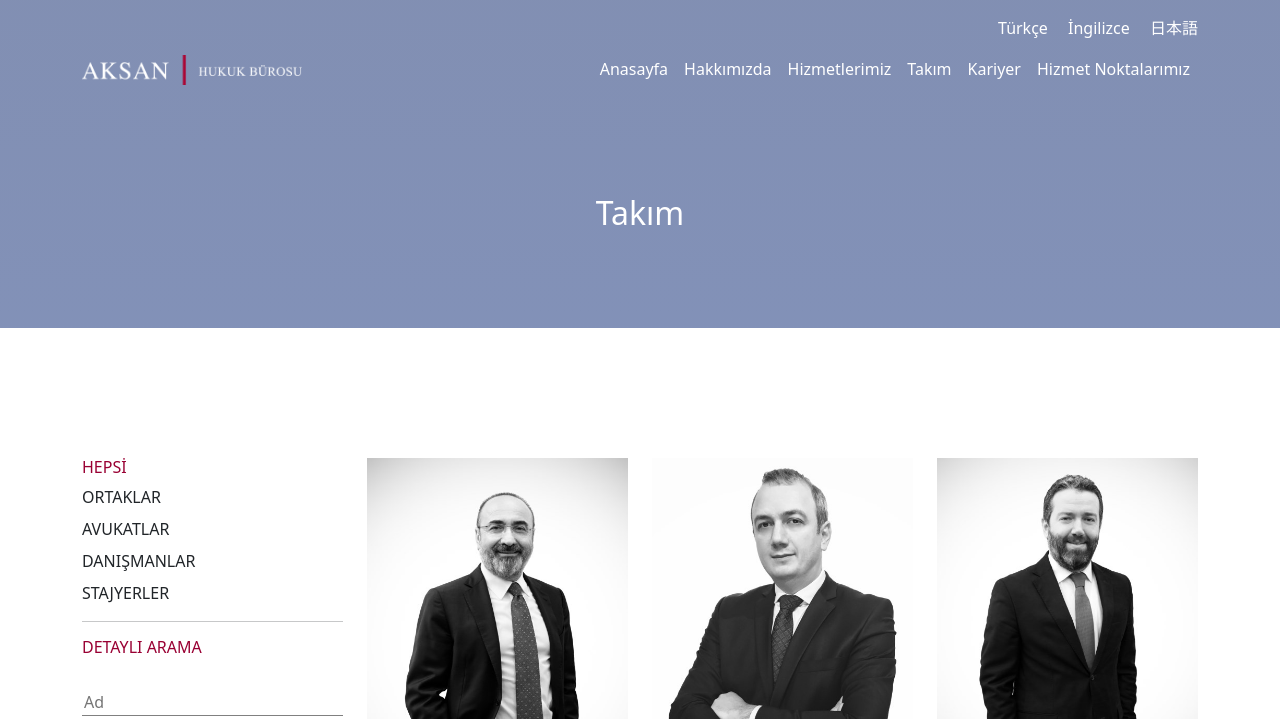
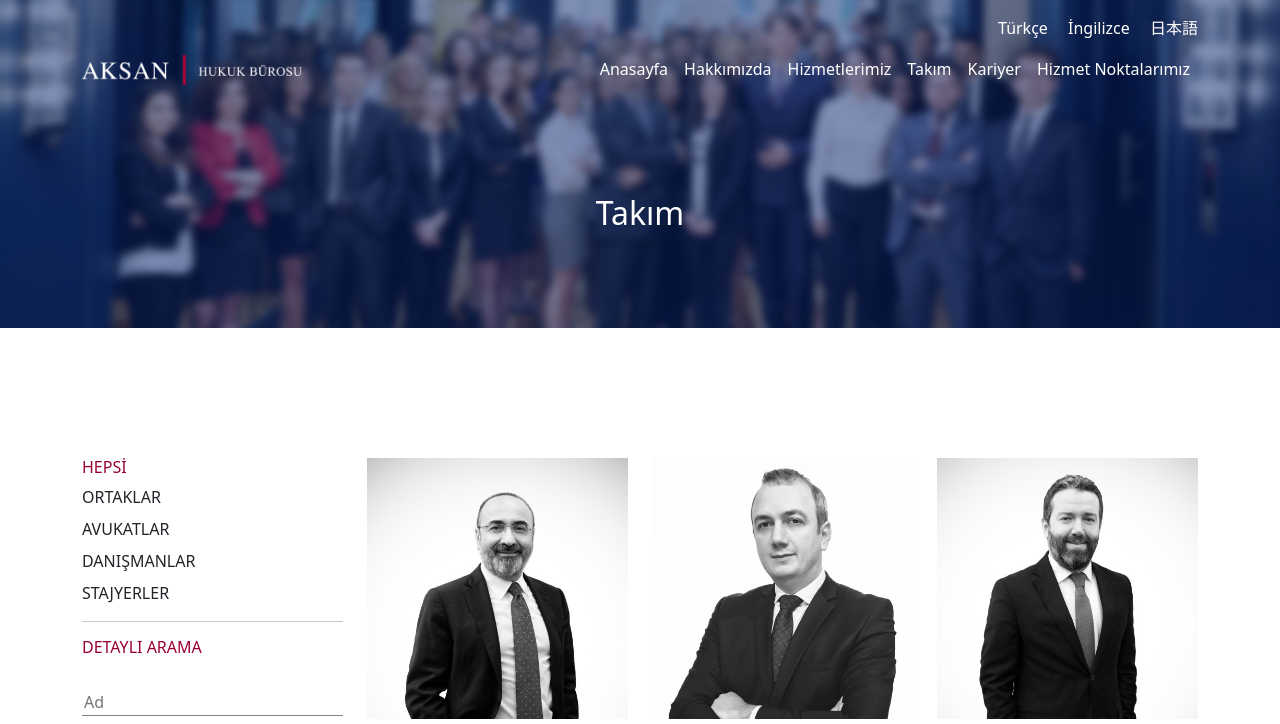
Before and after one commit to Alimert14/Aksan-Hukuk-Burosu, a plain HTML site: page takim.html in a window 1280 px wide. Shown: the top 724 px of the page. Drawn offline with nearby package versions, Linux system fonts and the light colour scheme.

Commit message:
Update style.css

```diff
--- a/style.css
+++ b/style.css
@@ -72,7 +72,7 @@ footer {
 
 .heroImg {
     width: 100%;
-    background: linear-gradient(rgba(5, 32, 103, 0.5),rgba(6, 36, 113, 0.5)), url("img/hero.jpg");
+    background: linear-gradient(rgba(5, 32, 103, 0.5),rgba(6, 36, 113, 0.5)), url("hero.jpg");
     background-position: 50% 30%;
     background-size: cover;
     background-repeat: no-repeat;
```
